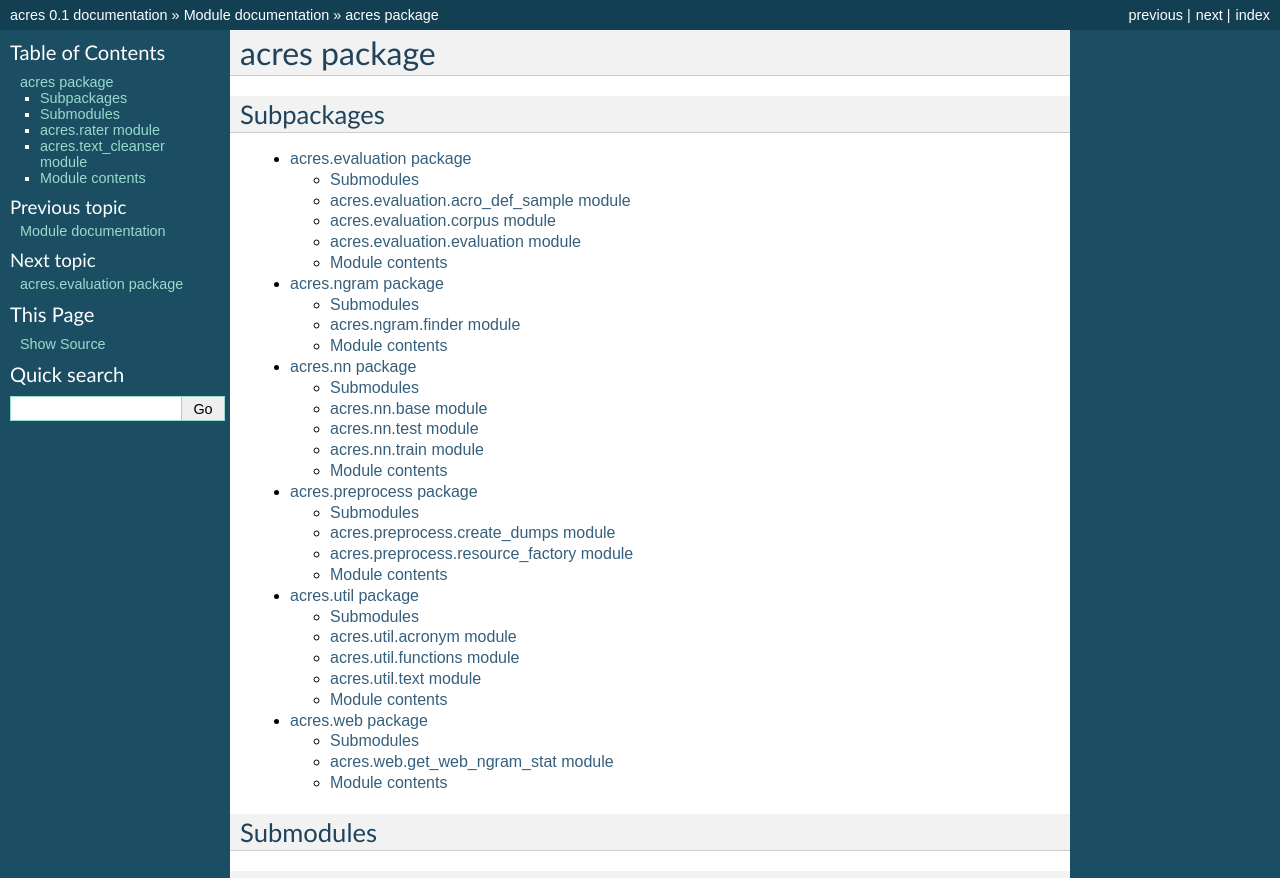
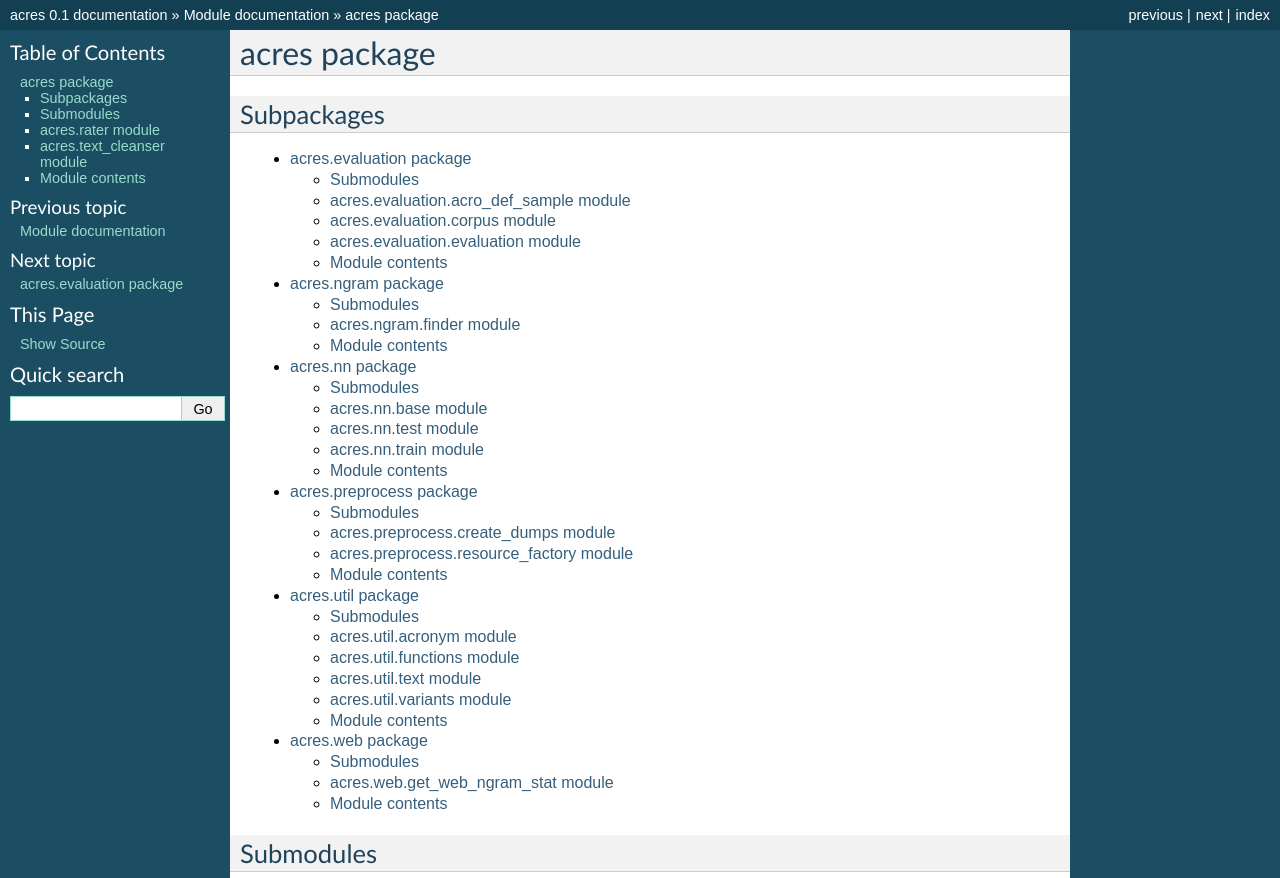
Before and after one commit to bst-mug/acres, a Sphinx documentation site: the page built from docs/acres.rst, in a window 1280 px wide. Shown: the top 878 px of the page. Built offline with Sphinx 7.4.7, drawn with Linux system fonts in a browser that asks for light colours.

Commit message:
Update docs

```diff
--- a/docs/acres.util.rst
+++ b/docs/acres.util.rst
@@ -28,6 +28,14 @@ acres.util.text module
     :undoc-members:
     :show-inheritance:
 
+acres.util.variants module
+--------------------------
+
+.. automodule:: acres.util.variants
+    :members:
+    :undoc-members:
+    :show-inheritance:
+
 
 Module contents
 ---------------
```
